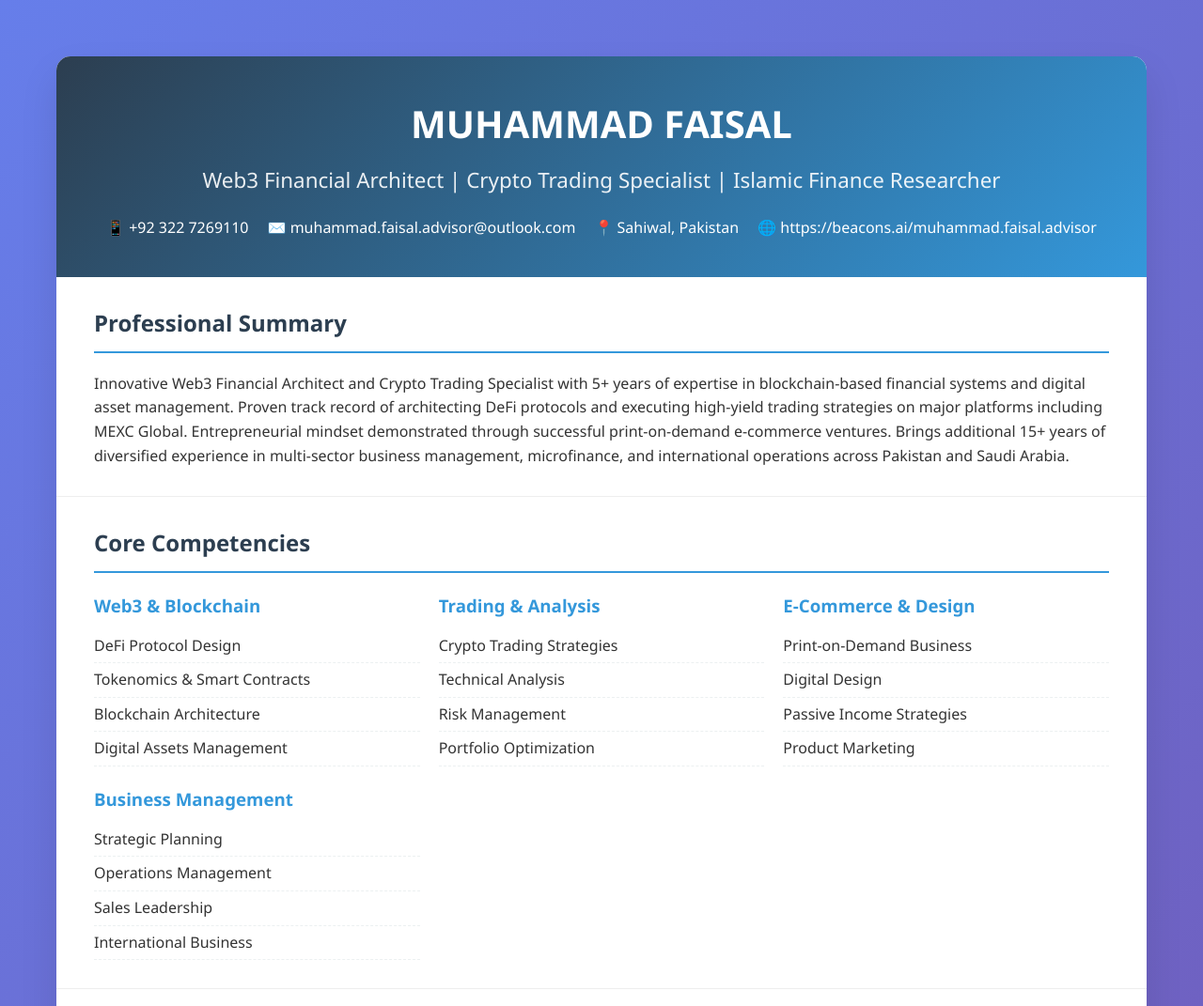
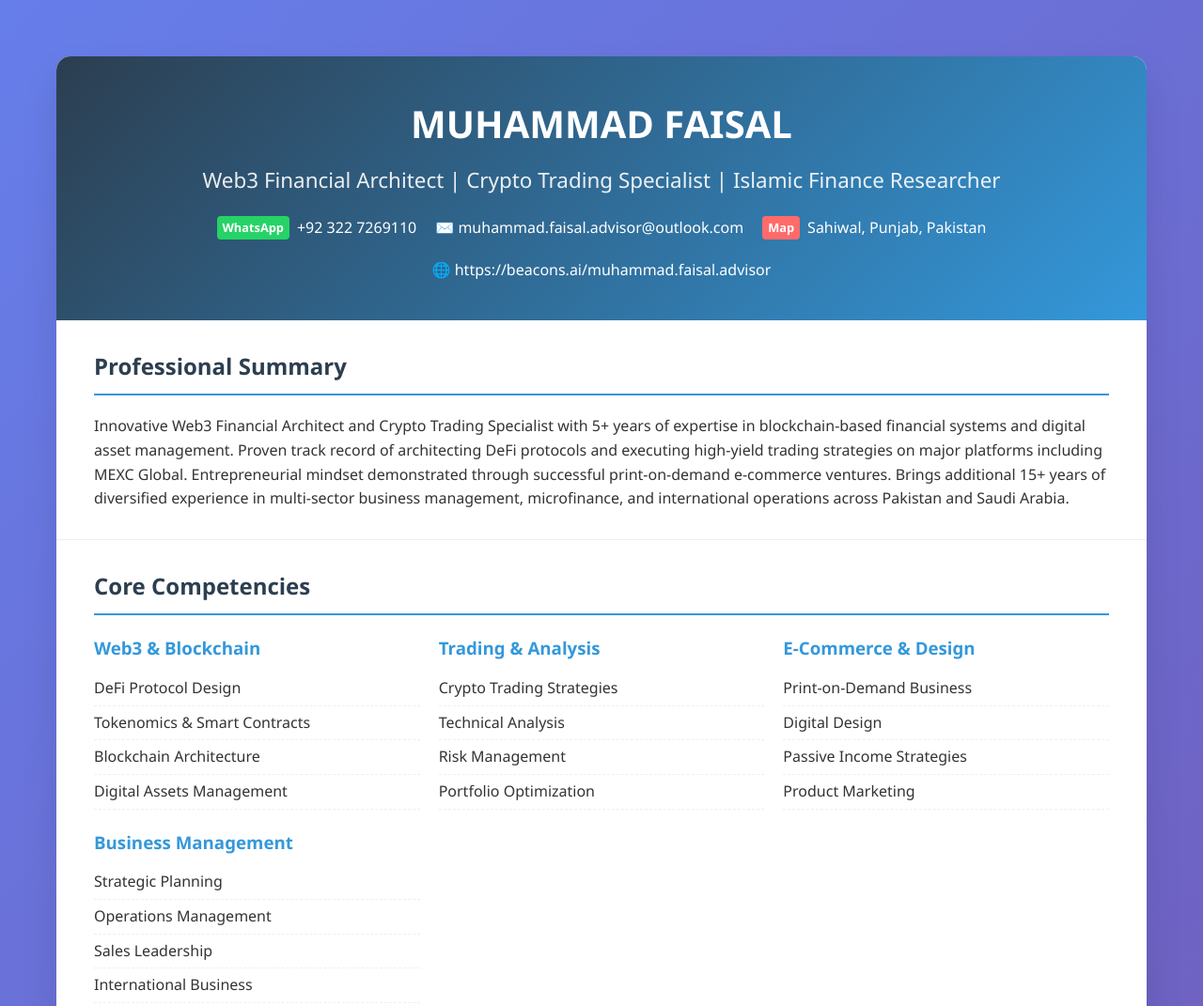
Before and after one commit to MuhammadFaisalAdvisor/MUHAMMAD_FAISAL-CV, a plain HTML site: page index.html in a window 1280 px wide. Shown: the top 1071 px of the page at 94% size. Drawn offline with Linux system fonts and the light colour scheme.

Commit message:
Update index.html

```diff
--- a/index.html
+++ b/index.html
@@ -70,11 +70,32 @@
             color: white;
             text-decoration: none;
             transition: opacity 0.3s;
+            display: flex;
+            align-items: center;
+            gap: 8px;
         }
 
         .contact-link:hover {
             opacity: 0.8;
             text-decoration: underline;
+        }
+
+        .whatsapp-logo {
+            font-weight: bold;
+            background: #25D366;
+            color: white;
+            padding: 2px 6px;
+            border-radius: 4px;
+            font-size: 0.8em;
+        }
+
+        .map-logo {
+            font-weight: bold;
+            background: #FF6B6B;
+            color: white;
+            padding: 2px 6px;
+            border-radius: 4px;
+            font-size: 0.8em;
         }
 
         .section {
@@ -222,13 +243,21 @@
                 <h1 class="name">MUHAMMAD FAISAL</h1>
                 <div class="title">Web3 Financial Architect | Crypto Trading Specialist | Islamic Finance Researcher</div>
                 <div class="contact-info">
-                    <div class="contact-item">📱 +92 322 7269110</div>
+                    <div class="contact-item">
+                        <a href="https://wa.me/923227269110" class="contact-link" target="_blank">
+                            <span class="whatsapp-logo">WhatsApp</span> +92 322 7269110
+                        </a>
+                    </div>
                     <div class="contact-item">
                         <a href="mailto:muhammad.faisal.advisor@outlook.com" class="contact-link">
                             ✉️ muhammad.faisal.advisor@outlook.com
                         </a>
                     </div>
-                    <div class="contact-item">📍 Sahiwal, Pakistan</div>
+                    <div class="contact-item">
+                        <a href="https://www.google.com/maps/place/Sahiwal,+Punjab,+Pakistan" class="contact-link" target="_blank">
+                            <span class="map-logo">Map</span> Sahiwal, Punjab, Pakistan
+                        </a>
+                    </div>
                     <div class="contact-item">
                         <a href="https://beacons.ai/muhammad.faisal.advisor" class="contact-link" target="_blank">
                             🌐 https://beacons.ai/muhammad.faisal.advisor
```
